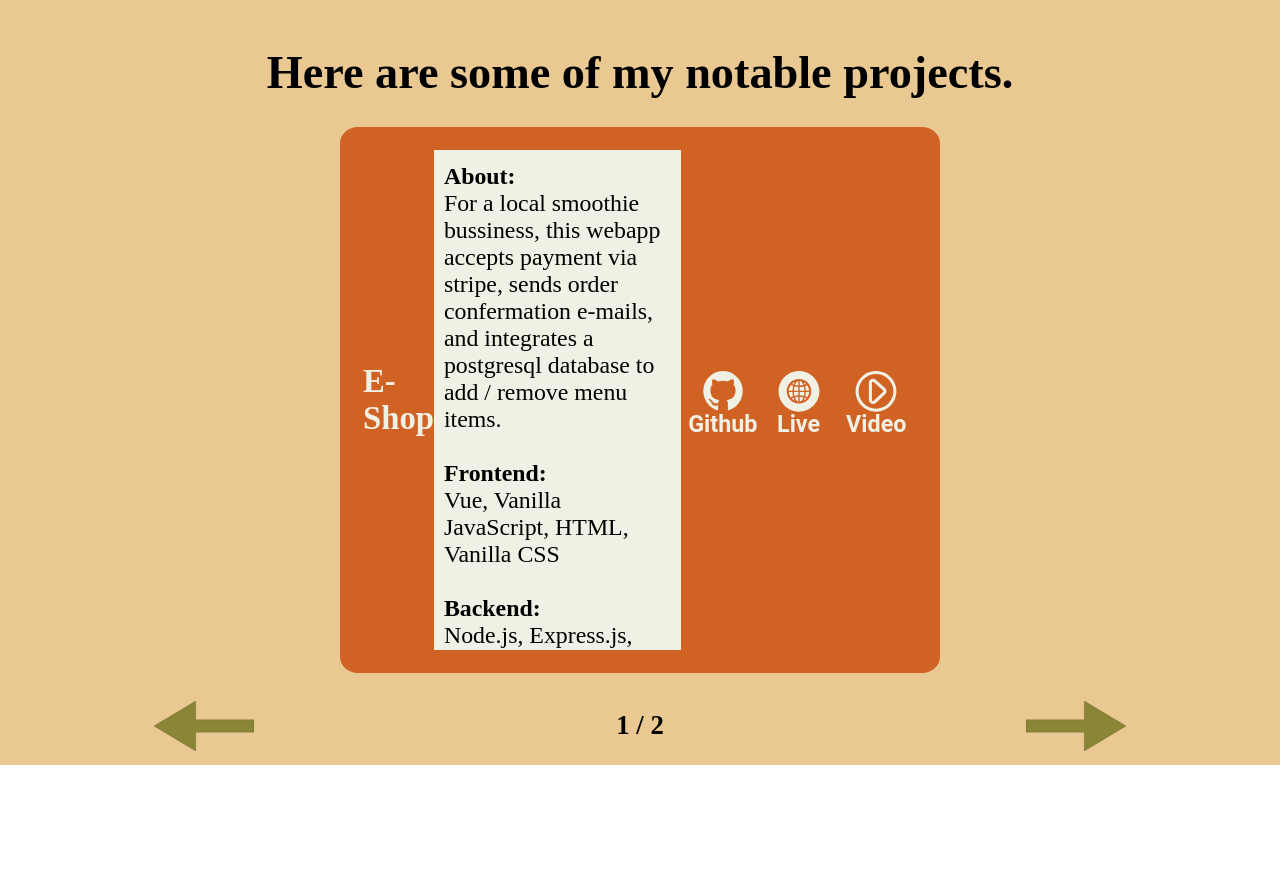
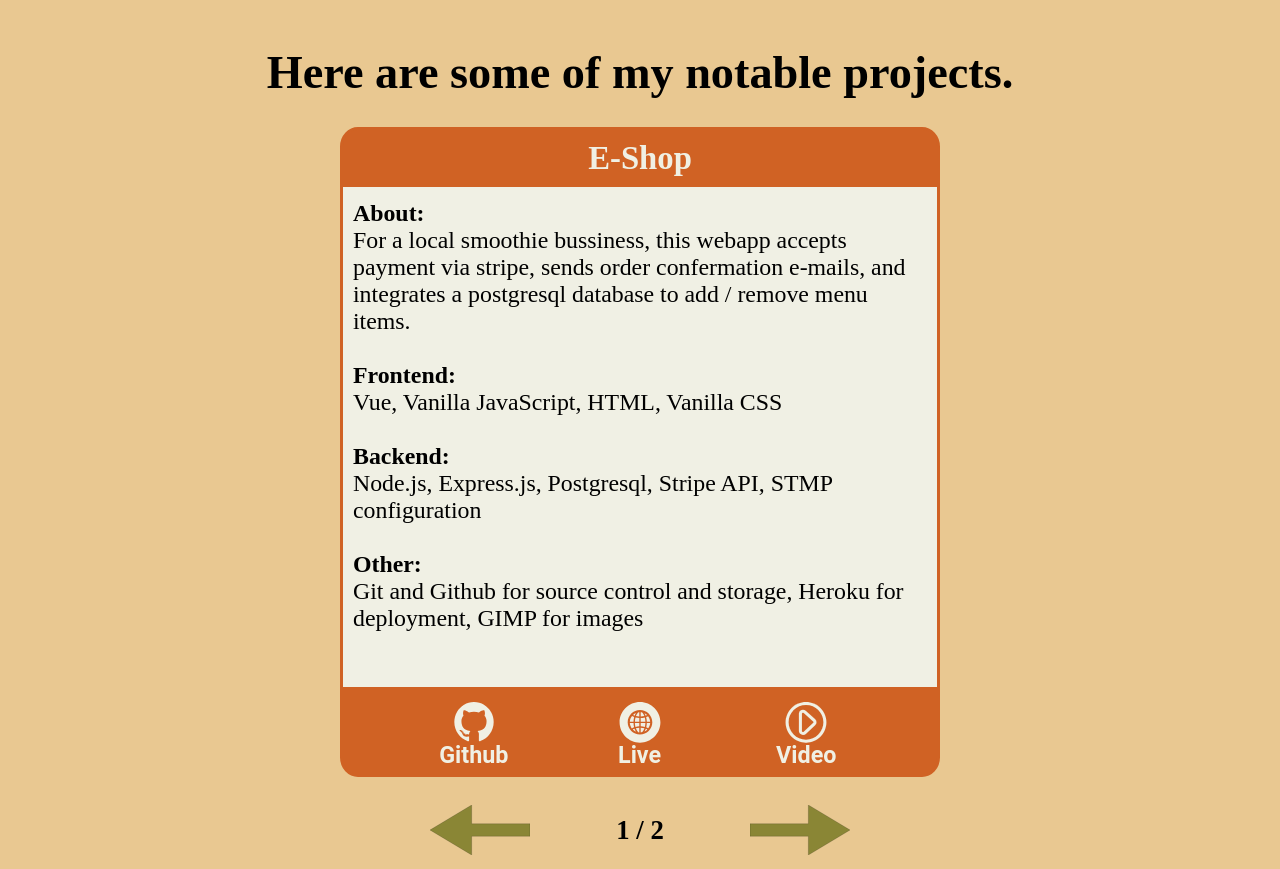
Before and after one commit to MrButak/MrButak.com, a Vue app in the folder frontend/: page / in a window 1280 px wide. Shown: the part 400-1269 px from the top of the page. Before the commit the page ends 1165 px from the top, so only its background shows below. Built offline with nearby package versions, Linux system fonts and the light colour scheme.

Commit message:
rough project component complete

```diff
--- a/frontend/src/components/home/Projects.vue
+++ b/frontend/src/components/home/Projects.vue
@@ -70,6 +70,7 @@ let project2 = {
 };
 projectArry.push(project1, project2);
 
+// show projectArry[projectIndex] on dom
 let projectIndex = ref(0);
 
 function prevProject() {
@@ -87,6 +88,7 @@ function nextProject() {
     };
     projectIndex.value++;
 };
+
 
 let currentProjectCount = computed(() => {
     return projectIndex.value + 1;
@@ -112,7 +114,6 @@ onMounted(() => {
     width: 100px;
 }
 .project-nav-text {
-    /* color: #AE431E; */
     font-weight: 900;
     font-size: 1.25rem;
     font-size: clamp(1.25rem, 1.2rem + 0.25vw, 1.5rem);
@@ -192,22 +193,13 @@ onMounted(() => {
 }
 
 .home-content-wrapper {
-    flex-direction: row;
     justify-content: center;
     width: 70%;
-    padding: 20px;
-
 }
-.nav-wrapper-left {
-    position: absolute;
-    padding: 50% 0 50% 0;
+.nav-wrapper-main {
     width: 70%;
 }
-.nav-wrapper-right {
-    position: absolute;
-    padding: 50% 0 50% 0;
-    width: 70%;
-}
+
 
 }
 /*Desktop sizes*-----------------------------------------------------*/
@@ -220,14 +212,7 @@ onMounted(() => {
 .home-content-wrapper {
     max-width: 600px;
 }
-.nav-wrapper-left {
-    position: absolute;
-    padding: 50% 0 50% 0;
-    max-width: 600px;
-}
-.nav-wrapper-right {
-    position: absolute;
-    padding: 50% 0 50% 0;
+.nav-wrapper-main {
     max-width: 600px;
 }
 }
```
